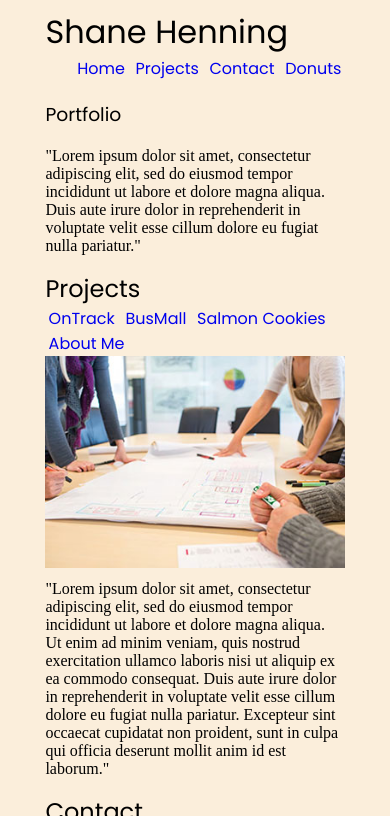
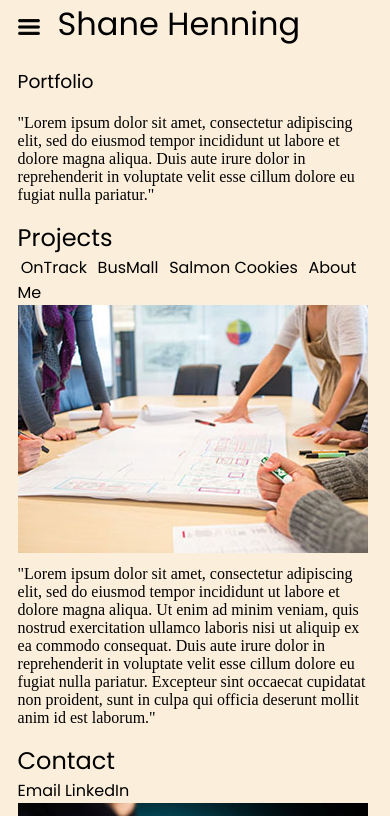
Before and after one commit to shanehenning/portfolio, a plain HTML site: page index.html in a window 390 px wide. Shown: the top 816 px of the page. Drawn offline with Linux system fonts and the light colour scheme; a web font is replaced by a local one.

Commit message:
finished!

```diff
--- a/css/style.css
+++ b/css/style.css
@@ -1,22 +1,55 @@
 body{
   background-color: #fbeedb;
+  min-width: 350px;
+  margin: 0;
+  width: 90%;
+  overflow-x: hidden;
 }
 
-.container{
-  margin: 0 auto;
-  width: 80%;
+#container{
+  z-index: 5;
+  background-color: #fbeedb;
+  padding-left: 5%;
+  padding-right: 5%;
+  height: 100%;
+  position: relative;
 }
 
+/*header h1{
+  color: #fbeedb;
+}*/
+
 h1{
+  position: relative;
+  left: 40px;
+  margin: 0;
+  padding: 0;
   display: inline;
 }
 
+input{
+  float: right;
+  display: none;
+}
+
+header li{
+  position: relative;
+  top:17px;
+  color: black;
+}
+
 nav{
-  margin: 0 auto;
+  /*margin: 0 auto;*/
   padding: 0;
   float: right;
-  /*display: inline;
-  clear: both;*/
+  display: inline;
+  /*clear: both;*/
+  z-index: 25;
+  /*background-color: blue;*/
+  position: relative;
+  width: auto;
+  height: 50px;
+  padding-right: 5%;
 }
 
 img{
@@ -24,6 +57,19 @@ img{
   display: block;
   margin: 0 1.5vw 3vw 0;
   max-width: 100%;
+}
+
+.head{
+  position: absolute;
+  /*background-image: url("../img/hamburgler.png");*/
+  background-size: contain;
+  height: 30px;
+  width: 30px;
+  margin-top: 10px;
+  margin-left: -3px;
+  /*cursor: pointer;*/
+  z-index: 10;
+  display: block;
 }
 
 section{
@@ -39,6 +85,7 @@ p{
 h1, h2, h3, h4, h5, h6, a, ul, li{
 font-family: 'Poppins', sans-serif;
 font-weight: 400;
+color: black;
 }
 
 h2{
@@ -52,11 +99,11 @@ a{
   padding: 0;
 }
 
-a:hover{
+li:hover{
   color: red;
 }
 
-a:active{
+li:active{
   color: maroon;
 }
 
@@ -76,3 +123,58 @@ footer{
   text-align: center;
   font-size: 9pt;
 }
+
+
+input[type=checkbox] + label{
+  position: absolute;
+  background-image: url("../img/hamburgler.png");
+  background-size: contain;
+  height: 16px;
+  width: 22.61px;
+  margin-top: 19px;
+  margin-right: 1vw;
+  cursor: pointer;
+  z-index: 10;
+  display: none;
+}
+
+@media only screen and (max-width: 700px){
+  nav{
+    height: 100%;
+    position: fixed;
+    z-index: 1;
+    background-color: black;
+    width: 15%;
+    min-width: 80px;
+    padding-left: 10px;
+    padding-right: 10px;
+  }
+
+  nav li{
+    color: #fbeedb;
+  }
+
+  input[type=checkbox] + label{
+    display: block;
+  }
+
+  .head{
+    display: none;
+  }
+
+  #container{
+    min-width: 100%;
+    height: 100%;
+    background-color: #fbeedb;
+    z-index: 5;
+  }
+
+  .menu + label, #container {
+    transition: 1s ease;
+  }
+
+  .move{
+    transform:translateX(95px);
+    transition: 1s ease;
+  }
+}
--- a/index.html
+++ b/index.html
@@ -9,18 +9,22 @@
     <link href='https://fonts.googleapis.com/css?family=Poppins:400,300' rel='stylesheet' type='text/css'>
   </head>
   <body>
-    <div class="container">
-      <h1>Shane Henning</h1>
+      <header>
         <nav>
-        <ul>
+          <ul class="navi" id="navi">
             <a href=index.html><li>Home</li></a>
             <a href=#Projects><li>Projects</li></a>
             <a href=#Contact><li>Contact</li></a>
             <a href=#Donuts><li>Donuts</li></a>
           <ul>
         </nav>
-
+      </header>
+      <div id="container">
+        <img src="img/head.png" class="head"></img>
+        <input type="checkbox" id="menu" class="menu" />
+        <label for="menu"></label>
       <content>
+        <h1>Shane Henning</h1>
         <section>
           <h3>Portfolio</h3>
             <p>"Lorem ipsum dolor sit amet, consectetur adipiscing elit, sed do eiusmod tempor incididunt ut labore et dolore magna aliqua. Duis aute irure dolor in reprehenderit in voluptate velit esse cillum dolore eu fugiat nulla pariatur."</p>
--- a/js/app.js
+++ b/js/app.js
@@ -0,0 +1,15 @@
+var container = document.getElementById('container');
+var menu = document.getElementById('menu');
+menu.addEventListener('click', move);
+
+function move(){
+  container.className += 'move';
+  menu.removeEventListener('click', move);
+  menu.addEventListener('click', remove);
+}
+
+function remove(){
+  menu.removeEventListener('click', remove);
+  menu.addEventListener('click', move);
+  container.className = '';
+}
```
Also changed, not shown: img/hamburgler.png (added), img/head.png (added), 1 other file. Lines whose indentation alone changed are shown as unchanged.
